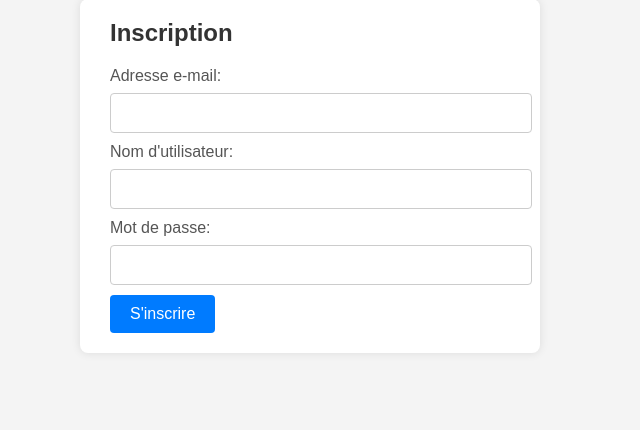
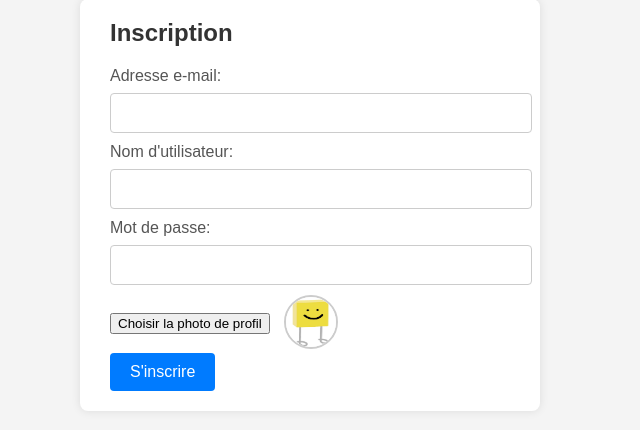
Before and after one commit to SAE601/Comptes_Utilisateurs, a PHP site: page /register.php in a window 1280 px wide. Shown: the part 101-531 px from the top of the page, without its empty margins (330-970 px from the left). Run offline with PHP 8.4, Linux system fonts and the light colour scheme.

Commit message:
vendredi

```diff
--- a/modifier_photo.php
+++ b/modifier_photo.php
@@ -9,7 +9,7 @@ if (!isset($_SESSION['user_id'])) {
 }
 
 // Définir les photos disponibles
-$photos = ['images\nyquit1.jpg', 'images\nyquit2.jpg', 'images\nyquit3.jpg', 'images\nyquit4.jpg', 'images\nyquit5.jpg', 'images\nyquit6.jpg', 'images\nyquit7.jpg', 'images\nyquit8.jpg'];
+$photos = ['images/nyquit1.jpg', 'images/nyquit2.jpg', 'images/nyquit3.jpg', 'images/nyquit4.jpg', 'images/nyquit5.jpg', 'images/nyquit6.jpg', 'images/nyquit7.jpg', 'images/nyquit8.jpg'];
 
 // Vérifier si une photo a été sélectionnée
 if (isset($_GET['photo'])) {
--- a/promote_user.php
+++ b/promote_user.php
@@ -1,5 +1,6 @@
 <?php
     session_start();
+    include("config.php") ;
 
 //$req = "select le role du gars dont le user_id = " . $_POST['userid'];
 
--- a/register.php
+++ b/register.php
@@ -1,5 +1,4 @@
 <?php
-
 include("config.php");
 
 $message = '';
@@ -8,7 +7,17 @@ if (isset($_POST['username']) && isset($_POST['password'])) {
     $username = $_POST['username'];
     $password = $_POST['password'];
     $email = $_POST['email'];
+    $profile_photo = $_POST['profile_photo'] ?? 'images/nyquit1.jpg'; // Par défaut, utiliser nyquit1.jpg
 
+    // Vérifier si le nom d'utilisateur existe déjà
+    $sql_check_username = "SELECT id FROM users WHERE username = :username";
+    $stmt_check_username = $pdo->prepare($sql_check_username);
+    $stmt_check_username->execute(['username' => $username]);
+
+    if ($stmt_check_username->rowCount() > 0) {
+        // Le nom d'utilisateur existe déjà
+        $message = 'Ce nom d\'utilisateur est déjà utilisé.';
+    } else {
         // Vérifier les contraintes du mot de passe
         if (strlen($password) < 8) {
             $message = 'Le mot de passe doit contenir au moins 8 caractères.';
@@ -21,9 +30,14 @@ if (isset($_POST['username']) && isset($_POST['password'])) {
             $hashedPassword = password_hash($password, PASSWORD_DEFAULT);
 
             // Insérer l'utilisateur dans la base de données
-        $sql = "INSERT INTO users (email, username, password) VALUES (:email, :username, :password)";
+            $sql = "INSERT INTO users (email, username, password, profile_photo) VALUES (:email, :username, :password, :profile_photo)";
             $stmt = $pdo->prepare($sql);
-        $result = $stmt->execute(['email' => $email, 'username' => $username, 'password' => $hashedPassword]);
+            $result = $stmt->execute([
+                'email' => $email,
+                'username' => $username,
+                'password' => $hashedPassword,
+                'profile_photo' => $profile_photo
+            ]);
 
             if ($result) {
                 $message = 'Inscription réussie!';
@@ -31,6 +45,7 @@ if (isset($_POST['username']) && isset($_POST['password'])) {
                 exit();
             } else {
                 $message = 'Erreur lors de l\'inscription.';
+            }
         }
     }
 }
@@ -42,6 +57,73 @@ if (isset($_POST['username']) && isset($_POST['password'])) {
     <meta charset="UTF-8">
     <meta name="viewport" content="width=device-width, initial-scale=1.0">
     <link rel="stylesheet" href="login.css"> <!-- Lien vers le fichier CSS externe -->
+    <style>
+        /* Style pour la fenêtre modale */
+        .modal {
+            display: none;
+            position: fixed;
+            z-index: 1;
+            left: 0;
+            top: 0;
+            width: 100%;
+            height: 100%;
+            overflow: auto;
+            background-color: rgba(0, 0, 0, 0.5);
+        }
+
+        .modal-content {
+            background-color: #fefefe;
+            margin: 15% auto;
+            padding: 20px;
+            border: 1px solid #888;
+            width: 50%;
+            text-align: center;
+        }
+
+        .close {
+            color: #aaa;
+            float: right;
+            font-size: 28px;
+            font-weight: bold;
+        }
+
+        .close:hover,
+        .close:focus {
+            color: black;
+            text-decoration: none;
+            cursor: pointer;
+        }
+
+        .photo-option {
+            display: inline-block;
+            margin: 10px;
+            cursor: pointer;
+        }
+
+        .photo-option img {
+            width: 100px;
+            height: 100px;
+            border: 2px solid transparent;
+        }
+
+        .photo-option img.selected {
+            border-color: blue;
+        }
+
+        /* Style pour l'affichage de la photo choisie */
+        .selected-photo-container {
+            display: inline-block;
+            margin-left: 10px;
+            vertical-align: middle;
+        }
+
+        .selected-photo {
+            width: 50px;
+            height: 50px;
+            border-radius: 50%;
+            border: 2px solid #ccc;
+        }
+    </style>
     <title>Inscription</title>
 </head>
 <body>
@@ -68,11 +150,66 @@ if (isset($_POST['username']) && isset($_POST['password'])) {
             <input type="password" id="password" name="password" required>
         </div>
 
+        <!-- Champ caché pour stocker la photo de profil sélectionnée -->
+        <input type="hidden" id="profile_photo" name="profile_photo" value="images/nyquit1.jpg">
+
+        <!-- Bouton pour ouvrir la fenêtre modale et afficher la photo choisie -->
+        <div>
+            <button type="button" onclick="openModal()">Choisir la photo de profil</button>
+            <div class="selected-photo-container">
+                <img id="selectedPhotoPreview" src="images/nyquit1.jpg" alt="Photo choisie" class="selected-photo">
+            </div>
+        </div>
+
         <div>
             <input type="submit" value="S'inscrire">
         </div>
     </form>
 </div>
 
+<!-- Fenêtre modale pour choisir la photo de profil -->
+<div id="photoModal" class="modal">
+    <div class="modal-content">
+        <span class="close" onclick="closeModal()">&times;</span>
+        <h3>Choisissez votre photo de profil</h3>
+        <?php
+        $photos = ['images/nyquit1.jpg', 'images/nyquit2.jpg', 'images/nyquit3.jpg', 'images/nyquit4.jpg', 'images/nyquit5.jpg', 'images/nyquit6.jpg', 'images/nyquit7.jpg', 'images/nyquit8.jpg'];
+        foreach ($photos as $photo): ?>
+            <div class="photo-option" onclick="selectPhoto('<?= $photo ?>')">
+                <img src="<?= $photo ?>" alt="Photo de profil">
+            </div>
+        <?php endforeach; ?>
+    </div>
+</div>
+
+<script>
+    // Fonction pour ouvrir la fenêtre modale
+    function openModal() {
+        document.getElementById('photoModal').style.display = 'block';
+    }
+
+    // Fonction pour fermer la fenêtre modale
+    function closeModal() {
+        document.getElementById('photoModal').style.display = 'none';
+    }
+
+    // Fonction pour sélectionner une photo
+    function selectPhoto(photo) {
+        // Mettre à jour le champ caché avec la photo sélectionnée
+        document.getElementById('profile_photo').value = photo;
+
+        // Mettre à jour l'aperçu de la photo choisie
+        document.getElementById('selectedPhotoPreview').src = photo;
+
+        // Fermer la fenêtre modale
+        closeModal();
+
+        // Optionnel : Ajouter un feedback visuel pour la sélection
+        const images = document.querySelectorAll('.photo-option img');
+        images.forEach(img => img.classList.remove('selected'));
+        event.target.classList.add('selected');
+    }
+</script>
+
 </body>
 </html>
```
Also changed, not shown: profil.php (+14 -3 lines). Lines whose indentation alone changed are shown as unchanged.
